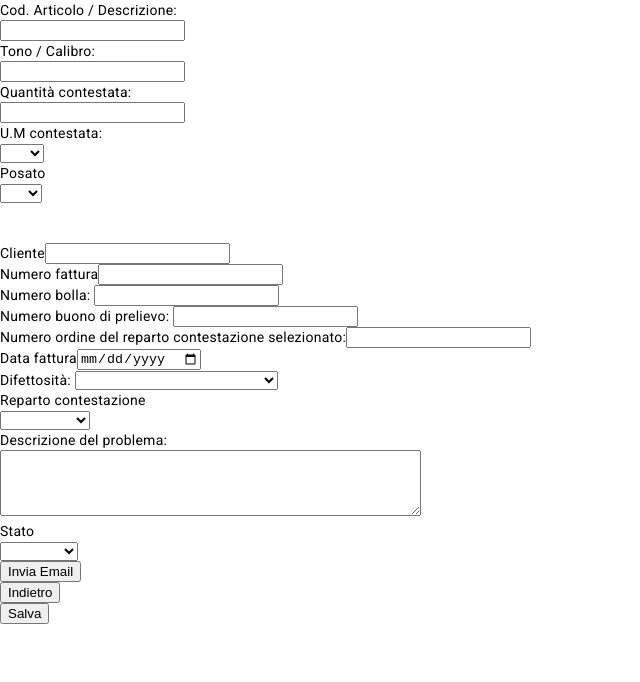
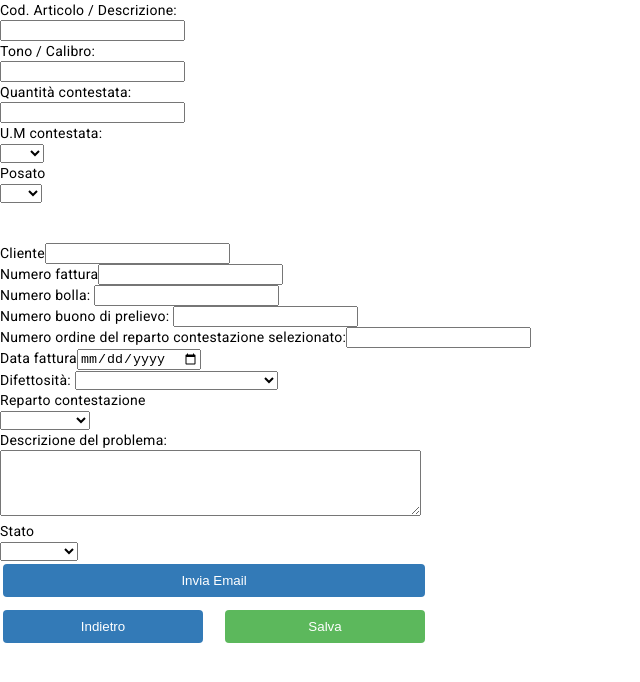
Before and after one commit to AlessandroCiroldi-Quix/Contestazioni_Ceramica, an Angular app in the folder src/main/Contestazioni_Ceramica_FE/: page /add in a window 1280 px wide. Shown: the top 682 px of the page, without its empty margins (0-640 px from the left). Built offline with nearby package versions, Linux system fonts and the light colour scheme.

Commit message:
Modifiche al SCSS della pagina /add

```diff
--- a/src/main/Contestazioni_Ceramica_FE/src/app/components/add-cont/add-cont.component.html
+++ b/src/main/Contestazioni_Ceramica_FE/src/app/components/add-cont/add-cont.component.html
@@ -149,28 +149,40 @@
     </div>
   </div>
 
-  <!--? PULSANTI FORM -->
-  <!-- Contenitore per i pulsanti -->
-  <div class="containerPulsanti">
-    <!-- Pulsante per inviare Email -->
-    <div class="pulsanteMail">
-      <button type="button">Invia Email</button>
-    </div>
-    <!-- Pulsante per tornare indietro -->
-    <div class="pulsanteindietro">
-      <button type="button">Indietro</button>
-    </div>
-    <!-- Pulsante per salvare i dati -->
-    <div class="pulsanteSalva">
-      <button type="button">Salva</button>
-    </div>
-  </div>
+  <table>
+    <tr>
+      <!-- First row: Pulsante per inviare Email -->
+      <td colspan="3">
+        <div class="containerPulsanti">
+          <div>
+            <button class="pulsanteMail" type="button">Invia Email</button>
+          </div>
+        </div>
+      </td>
+    </tr>
+    <tr>
+      <!-- Second row: Other buttons -->
+      <td>
+        <div class="containerPulsanti">
+          <div>
+            <button class="pulsanteIndietro" type="button">Indietro</button>
+          </div>
+        </div>
+      </td>
+      <td>
+        <div class="containerPulsanti">
+          <div>
+            <button class="pulsanteSalva" type="button">Salva</button>
+          </div>
+        </div>
+      </td>
+      <td></td>
+      <!-- An empty cell to balance the layout -->
+    </tr>
+  </table>
 </body>
-
-
 
 <!--! TO-DO -->
 <!--? MOTIVAZIONE -->
 
-
 <!--!  -->
--- a/src/main/Contestazioni_Ceramica_FE/src/app/components/add-cont/add-cont.component.scss
+++ b/src/main/Contestazioni_Ceramica_FE/src/app/components/add-cont/add-cont.component.scss
@@ -1,46 +1,128 @@
 //* Definizione delle variabili */
 :root {
-    --common-width: 300px;
-    --common-height: 200px;
-  }
+  --common-width: 300px;
+  --common-height: 200px;
+}
 //*----------------------------------------------------------------
-
-
 
 //? SCSS ARTICOLI
 
-
 //? SCSS CLIENTE
-
 
 //? SCSS REPARTO
 
-
 //? SCSS NUMERO FATTURA
-
 
 //? SCSS DATA
 
-
 //? SCSS NUMERO BOLLA
-
 
 //? SCSS NUMEORO BUONO
 
-
 //? SCSS ORDINE REPARTO
-
 
 //? SCSS DIFETTOSITA
 
-
 //? SCSS DESCRIZIONE
-
 
 //? SCSS STATO
 
-
 //? SCSS MOTIVAZIONE
 
+//? SCSS PULSANTI
+.pulsanteMail {
+  color: #fff;
+  background-color: #337ab7;
+  border-color: #2e6da4;
+  height: 33px;
+  border: none; /* Rimuove i bordi dei pulsanti */
+  border-radius: 4px; /* Aggiunge un bordo smussato ai pulsanti */
+  cursor: pointer; /* Mostra un cursore a forma di puntatore quando si passa sopra i pulsanti */
+  transition: background-color 0.4s ease; /* Aggiunge una transizione di colore di sfondo con durata di 0.3 secondi */
+  width: 422px; /* Imposta la larghezza del pulsante*/
 
-//? SCSS PULSANTI
+  &:hover {
+    background-color: darken(
+      #0e65b1,
+      10%
+    ); /* Scure il colore di sfondo del pulsante del 10% al passaggio del mouse */
+  }
+
+  &:focus {
+    outline: none; /* Rimuove l'outline al pulsante quando è focalizzato */
+  }
+}
+
+.pulsanteIndietro {
+  margin-top: 9px;
+  margin-right: 9px;
+  color: #fff;
+  background-color: #337ab7;
+  border-color: #2e6da4;
+  height: 33px;
+  border: none; /* Rimuove i bordi dei pulsanti */
+  border-radius: 4px; /* Aggiunge un bordo smussato ai pulsanti */
+  cursor: pointer; /* Mostra un cursore a forma di puntatore quando si passa sopra i pulsanti */
+  transition: background-color 0.4s ease; /* Aggiunge una transizione di colore di sfondo con durata di 0.3 secondi */
+  width: 200px; /* Imposta la larghezza del pulsante*/
+
+  &:hover {
+    background-color: darken(
+      #0e65b1,
+      10%
+    ); /* Scure il colore di sfondo del pulsante del 10% al passaggio del mouse */
+  }
+
+  &:focus {
+    outline: none; /* Rimuove l'outline al pulsante quando è focalizzato */
+  }
+}
+
+.pulsanteSalva {
+  margin-top: 9px;
+  margin-left: 9px;
+  color: #fff;
+  background-color: #337ab7;
+  border-color: #2e6da4;
+  height: 33px;
+  border: none; /* Rimuove i bordi dei pulsanti */
+  border-radius: 4px; /* Aggiunge un bordo smussato ai pulsanti */
+  cursor: pointer; /* Mostra un cursore a forma di puntatore quando si passa sopra i pulsanti */
+  transition: background-color 0.4s ease; /* Aggiunge una transizione di colore di sfondo con durata di 0.3 secondi */
+  width: 200px; /* Imposta la larghezza del pulsante*/
+
+  &:hover {
+    background-color: darken(
+      #0e65b1,
+      10%
+    ); /* Scure il colore di sfondo del pulsante del 10% al passaggio del mouse */
+  }
+
+  &:focus {
+    outline: none; /* Rimuove l'outline al pulsante quando è focalizzato */
+  }
+}
+
+.pulsanteSalva{
+  margin-top: 9px;
+  color: #fff;
+  background-color: #5cb85c;
+  border-color: #4cae4c;
+  height: 33px;
+  border: none; /* Rimuove i bordi dei pulsanti */
+  border-radius: 4px; /* Aggiunge un bordo smussato ai pulsanti */
+  cursor: pointer; /* Mostra un cursore a forma di puntatore quando si passa sopra i pulsanti */
+  transition: background-color 0.4s ease; /* Aggiunge una transizione di colore di sfondo con durata di 0.3 secondi */
+  width: 200px; /* Imposta la larghezza del pulsante*/
+
+  &:hover {
+    background-color: darken(
+      #5cb85c,
+      10%
+    ); /* Scure il colore di sfondo del pulsante del 10% al passaggio del mouse */
+  }
+
+  &:focus {
+    outline: none; /* Rimuove l'outline al pulsante quando è focalizzato */
+  }
+}
```
